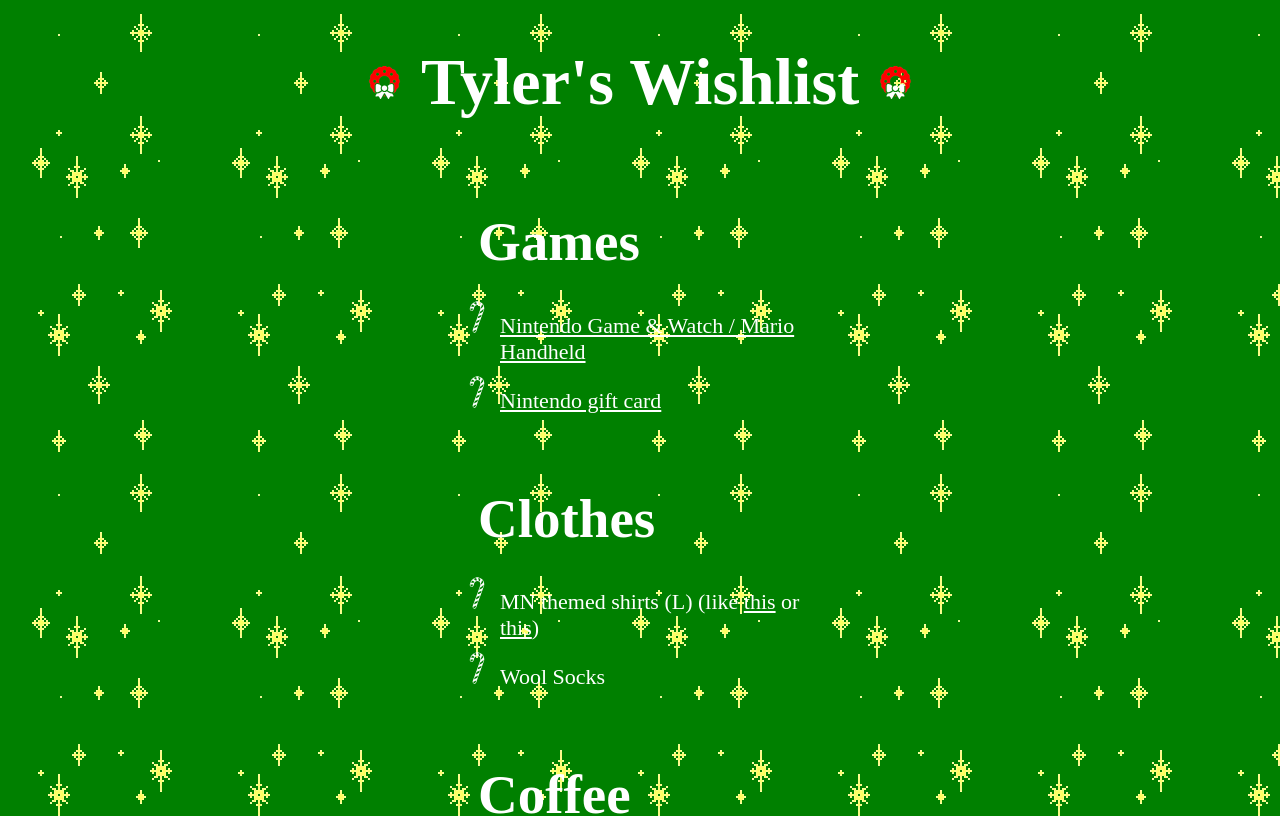
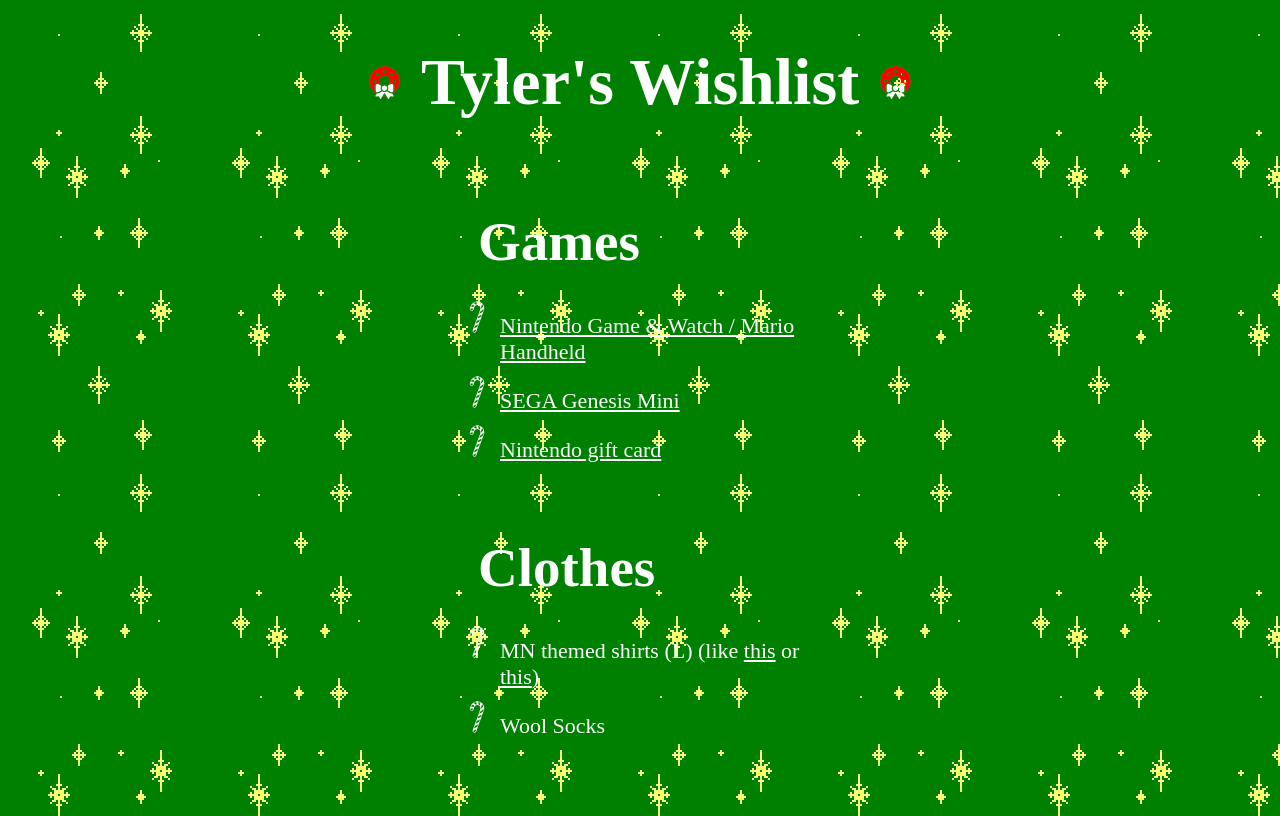
Before and after one commit to spencewood/tylerswishlist, a Next.js app: page / in a window 1280 px wide. Shown: the top 816 px of the page. Built offline with nearby package versions, Linux system fonts and the light colour scheme; a web font is replaced by a local one.

Commit message:
Add genesis

```diff
--- a/components/list.js
+++ b/components/list.js
@@ -6,6 +6,11 @@
         <li>
           <a href="https://www.target.com/p/nintendo-game-38-watch-super-mario-bros/-/A-80893936">
             Nintendo Game &amp; Watch / Mario Handheld
+          </a>
+        </li>
+        <li>
+          <a href="https://www.target.com/p/sega-genesis-mini-console/-/A-54602693">
+            SEGA Genesis Mini
           </a>
         </li>
         <li>
```
